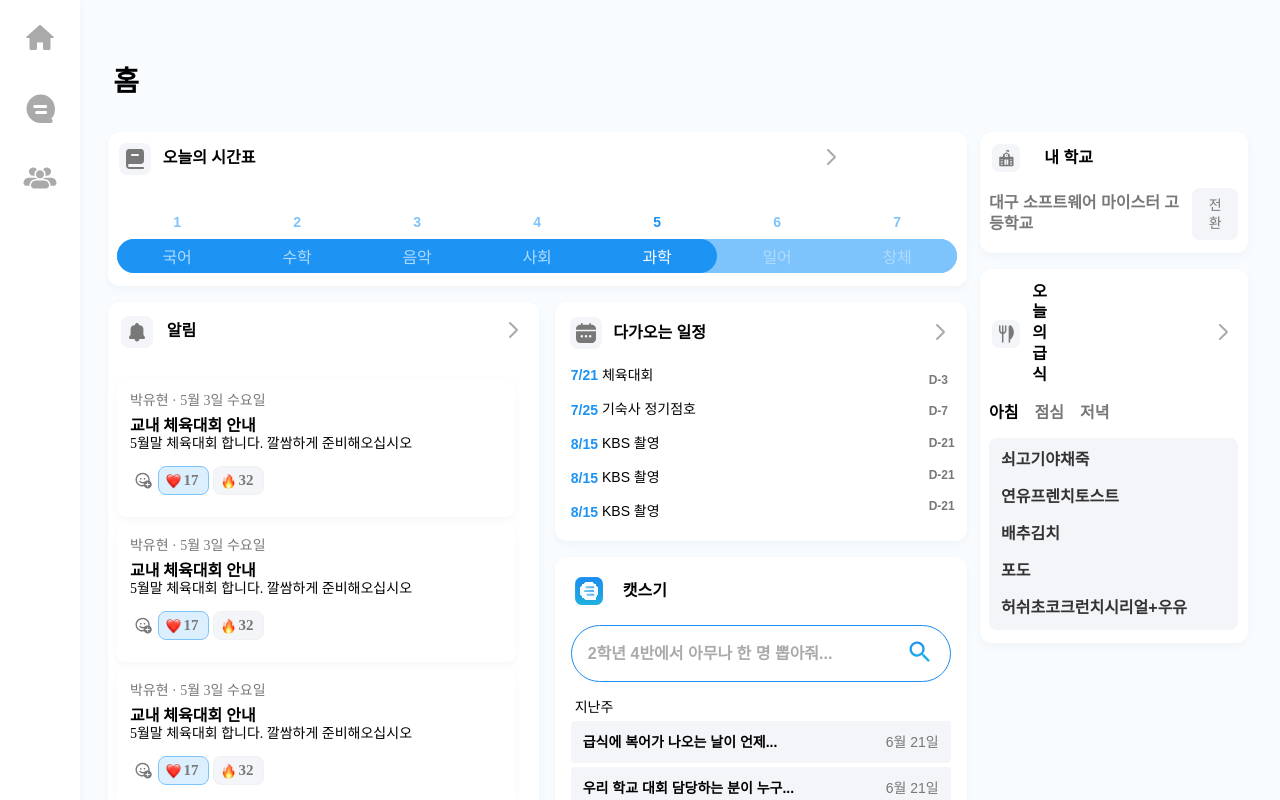
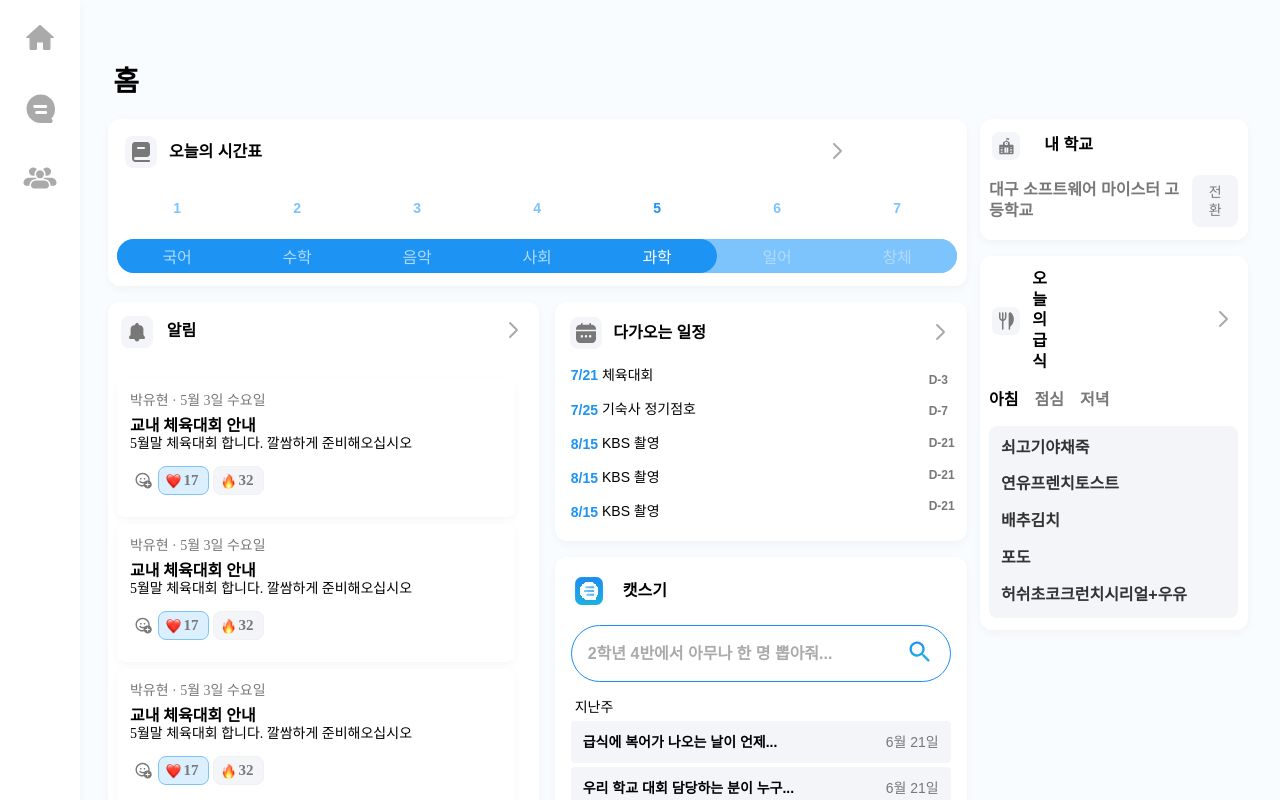
Before and after one commit to apeun-gidaechi/seugi-desktop, a React (Vite) app: page /home in a window 1280 px wide. Shown: the top 800 px of the page. Built offline with nearby package versions, Linux system fonts and the light colour scheme; no server answers; the HTML template or start-up script is replaced by a standard one.

Commit message:
style :: scheduleBox 수정

```diff
--- a/src/components/Home/Subscribed/Home.style.ts
+++ b/src/components/Home/Subscribed/Home.style.ts
@@ -82,7 +82,7 @@ export const HomeWrapper1UpContainer = styled.div`
 
 export const ScheduleTitleBox = styled.div`
   display: flex;
-  padding: 0.1em;
+  padding: 0.5em;
   justify-content: space-between;
   align-items: center;
 `;
@@ -366,8 +366,6 @@ export const NumberTable = styled.div`
   display: flex;
 
   position: relative;
-
-  top: 0.9em;
 `;
 
 export const Number = styled.div`
```
